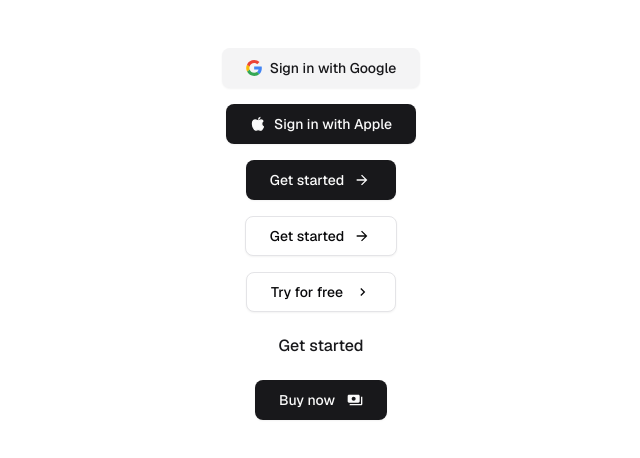
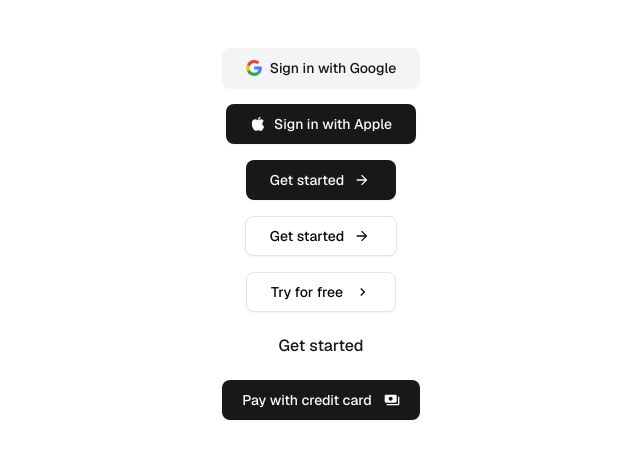
Before and after one commit to mateusmachry/microinteractionsui, a Next.js app: page / in a window 1280 px wide. Shown: the part 166-624 px from the top of the page, without its empty margins (319-959 px from the left). Built offline with nearby package versions, Linux system fonts and the light colour scheme.

Commit message:
improving button animation

```diff
--- a/src/examples/buttons/progress-button.tsx
+++ b/src/examples/buttons/progress-button.tsx
@@ -14,9 +14,9 @@ export default function ProgressButton() {
                     if (prev >= 100) {
                         clearInterval(interval);
                         setStartAnimation(false);
-                        return 0;
+                        return 100;
                     }
-                    return prev + 5;
+                    return prev + 10;
                 });
             }, 250);
             return () => clearInterval(interval);
@@ -28,12 +28,21 @@ export default function ProgressButton() {
         setStartAnimation(true);
     };
 
+    const handleComplete = () => {
+        setTimeout(() => {
+            setProgress(0);
+            setStartAnimation(false);
+        }, 200);
+    };
+
     return (
         <Button5
-            label="Buy now"
+            label="Pay with credit card"
             icon={<IcBaselinePayments />}
             progress={progress}
             onClick={() => runAnimation()}
+            onComplete={handleComplete}
+            completeAnimationDurationMs={2000}
         />
     );
 }
--- a/src/registry/button1/button1.tsx
+++ b/src/registry/button1/button1.tsx
@@ -35,7 +35,7 @@ export const Button1 = forwardRef<HTMLButtonElement, ButtonProps>(({
   useEffect(() => {
     const currentRef = buttonRef.current;
     if (currentRef) {
-      setButtonWidth(currentRef.getBoundingClientRect().width);
+      setButtonWidth(currentRef.offsetWidth);
     }
   }, [buttonRef]);
 
--- a/src/registry/button5/button5.tsx
+++ b/src/registry/button5/button5.tsx
@@ -2,7 +2,7 @@
 
 import { Button } from "@/components/ui/button";
 import { motion } from 'framer-motion';
-import React, { forwardRef } from "react";
+import React, { forwardRef, useEffect, useState, useRef, SVGProps } from "react";
 import { cn } from "@/lib/utils";
 
 export type ButtonProps = {
@@ -12,8 +12,16 @@ export type ButtonProps = {
     size?: "default" | "sm" | "lg" | "icon",
     className?: string,
     progress?: number,
-    progressColor?: string
+    progressColor?: string,
+    onComplete?: () => void,
+    completeAnimationDurationMs?: number,
 } & React.ComponentProps<"button">;
+
+const LucideCheck = (props: SVGProps<SVGSVGElement>) => {
+    return (
+        <svg xmlns="http://www.w3.org/2000/svg" width="1em" height="1em" viewBox="0 0 24 24" {...props}><path fill="none" stroke="currentColor" strokeLinecap="round" strokeLinejoin="round" strokeWidth="2" d="M20 6L9 17l-5-5"></path></svg>
+    )
+}
 
 export const Button5 = forwardRef<HTMLButtonElement, ButtonProps>(({
     label,
@@ -23,33 +31,110 @@ export const Button5 = forwardRef<HTMLButtonElement, ButtonProps>(({
     className,
     progress = 0,
     progressColor = "#10B981",
+    onComplete,
+    completeAnimationDurationMs = 2000,
     ...props
 }, ref) => {
     const clampedProgress = Math.min(Math.max(0, progress), 100);
+    const checkTransitionDuration = 0.5;
+    const [animationState, setAnimationState] = useState<'progress' | 'showing-check' | 'complete'>('progress');
+    const [buttonWidth, setButtonWidth] = useState<number | null>(null);
+    const completeTimeoutRef = useRef<NodeJS.Timeout | null>(null);
+    const internalRef = useRef<HTMLButtonElement>(null);
+    const buttonRef = (ref || internalRef) as React.RefObject<HTMLButtonElement>;
+
+    useEffect(() => {
+        const currentRef = buttonRef.current;
+        if (currentRef) {
+            setButtonWidth(currentRef.offsetWidth);
+        }
+    }, [buttonRef]);
+
+    useEffect(() => {
+        return () => {
+            if (completeTimeoutRef.current) {
+                clearTimeout(completeTimeoutRef.current);
+            }
+        };
+    }, []);
+
+    useEffect(() => {
+        if (clampedProgress >= 100 && animationState === 'progress') {
+            setTimeout(() => {
+                setAnimationState('showing-check');
+                completeTimeoutRef.current = setTimeout(() => {
+                    setAnimationState('complete');
+                    if (onComplete) onComplete();
+                }, completeAnimationDurationMs);
+            }, checkTransitionDuration * 1000);
+        }
+        else if (clampedProgress < 100 && animationState !== 'progress') {
+            if (completeTimeoutRef.current) {
+                clearTimeout(completeTimeoutRef.current);
+                completeTimeoutRef.current = null;
+            }
+            setAnimationState('progress');
+        }
+    }, [clampedProgress, animationState]);
+
+    const isShowingCheckAnimation = animationState === 'showing-check';
 
     return (
+        <motion.div
+            className="inline-block"
+            style={{ width: buttonWidth ? buttonWidth : 'auto' }}
+            animate={{
+                width: isShowingCheckAnimation ? 'fit-content' : buttonWidth ? buttonWidth : 'auto'
+            }}
+            transition={{ duration: checkTransitionDuration, ease: "easeInOut" }}
+        >
             <Button
                 {...props}
-            ref={ref}
+                ref={buttonRef}
                 variant={variant}
                 size={size}
-            className={cn(className, "cursor-pointer relative overflow-hidden")}>
+                className={cn(
+                    className,
+                    "cursor-pointer relative overflow-hidden w-full transition-all",
+                    isShowingCheckAnimation ? "aspect-square rounded-full p-0 disabled:opacity-100" : ''
+                )}
+                disabled={isShowingCheckAnimation || props.disabled}
+            >
+                {/* Progress overlay */}
                 <motion.div
-                className="absolute z-10 inset-0 left-0 top-0 h-full"
+                    className="absolute left-0 top-0 h-full z-10"
                     style={{
                         backgroundColor: progressColor,
                         width: `${clampedProgress}%`,
-                    originX: 0,
                     }}
                     initial={{ width: "0%" }}
                     animate={{ width: `${clampedProgress}%` }}
-                transition={{ duration: 0.3, ease: "linear" }}
+                    transition={{ ease: "linear" }}
                 />
-            <div className="relative z-20 flex items-center justify-center gap-3">
+
+                {/* Content container */}
+                <motion.div
+                    className="relative z-20 flex items-center justify-center gap-3 w-full h-full"
+                    animate={{
+                        opacity: isShowingCheckAnimation ? 0 : 1,
+                    }}
+                >
                     {label}
                     {icon}
-            </div>
+                </motion.div>
+
+                {/* Complete Check mark */}
+                <motion.div
+                    className="absolute inset-0 z-30 flex items-center justify-center"
+                    initial={{ scale: 0 }}
+                    animate={{
+                        scale: isShowingCheckAnimation ? 1 : 0,
+                    }}
+                >
+                    {isShowingCheckAnimation && <LucideCheck className="text-primary-foreground size-5" />}
+                </motion.div>
             </Button>
+        </motion.div>
     );
 });
 
```
Lines whose indentation alone changed are shown as unchanged.
